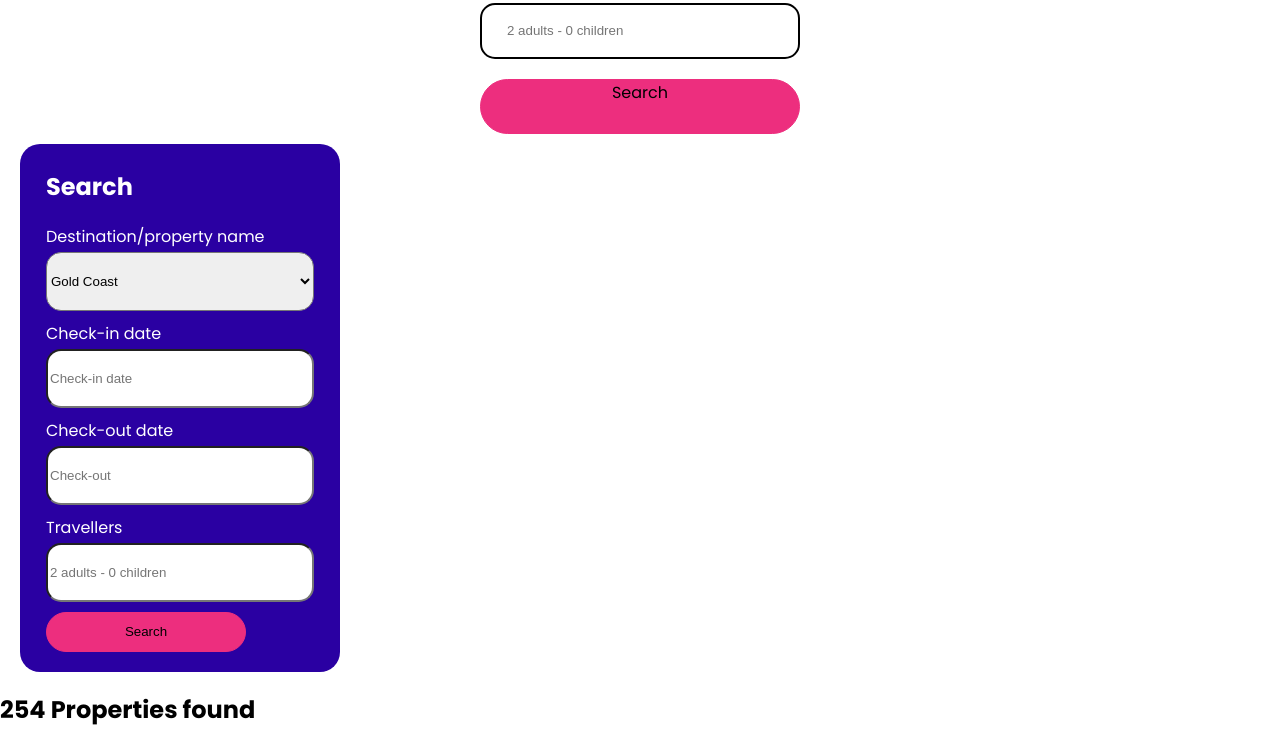
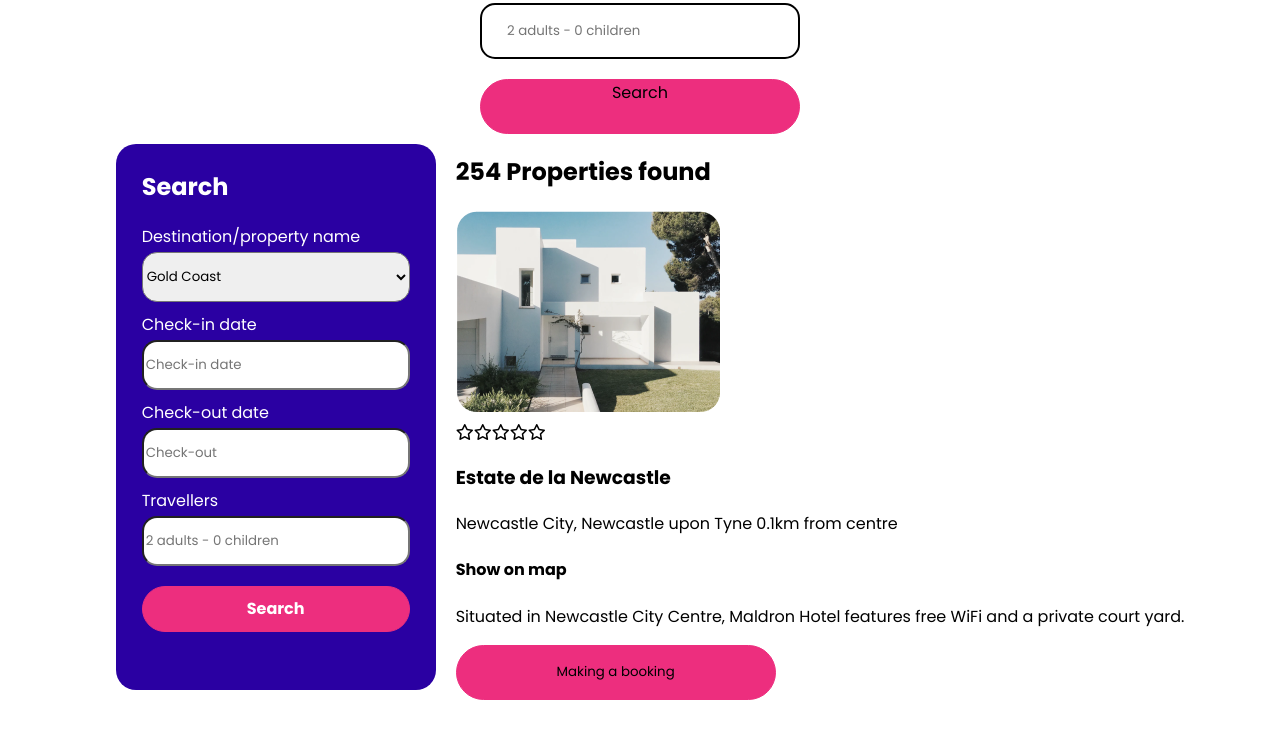
Before and after one commit to Ivangg88/202207-w1chwe-andrea-martinez-ivan-garcia, a website: page index.html in a window 1280 px wide. Shown: the part 326-1070 px from the top of the page. After the commit the page ends 1026 px from the top, so only its background shows below. Drawn offline with nearby package versions, Linux system fonts and the light colour scheme; files that its build step writes are made by us from their sources.

Commit message:
style container added

```diff
--- a/sass/components/_button.scss
+++ b/sass/components/_button.scss
@@ -10,5 +10,10 @@
 }
 .button--thin {
   width: 200px;
-  height: 40px;
+  height: 46px;
+  width: 100%;
+  color: colors.$main-color;
+  font-size: 16px;
+  font-weight: 600;
+  margin-top: 10px;
 }
--- a/sass/components/_find-box.scss
+++ b/sass/components/_find-box.scss
@@ -6,6 +6,7 @@
   align-items: center;
   text-align: center;
   margin: 0 auto;
+  font-size: 16px;
 
   h1 {
     width: 100%;
--- a/sass/components/_globals.scss
+++ b/sass/components/_globals.scss
@@ -1,13 +1,16 @@
 * {
   box-sizing: border-box;
-}
-
-html {
   font-family: "Poppins", sans-serif;
 }
 
 body {
   padding: 0;
   margin: 0;
-  width: 100vw;
 }
+
+@media (min-width: 900px) {
+  .container {
+    display: flex;
+    justify-content: center;
+  }
+}
--- a/sass/components/_header.scss
+++ b/sass/components/_header.scss
@@ -27,7 +27,7 @@
 @media (min-width: 900px) {
   .main-header {
     h1 {
-      margin-left: 100px;
+      margin-left: 45px;
     }
   }
 }
--- a/sass/components/_search.scss
+++ b/sass/components/_search.scss
@@ -21,6 +21,6 @@
     width: 100%;
     margin: 3px 0 10px 0;
     border-radius: 15px;
-    height: 59px;
+    height: 50px;
   }
 }
```
